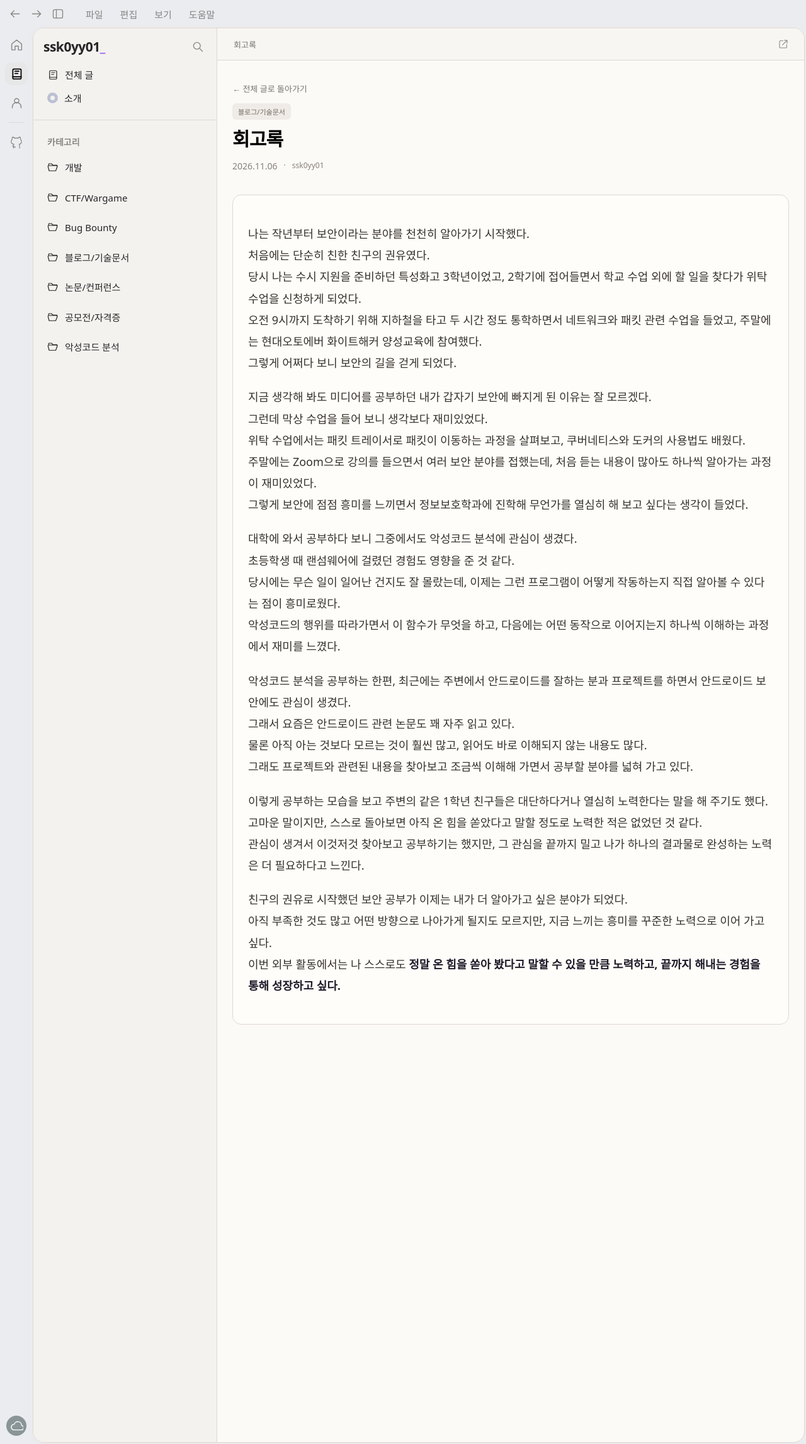
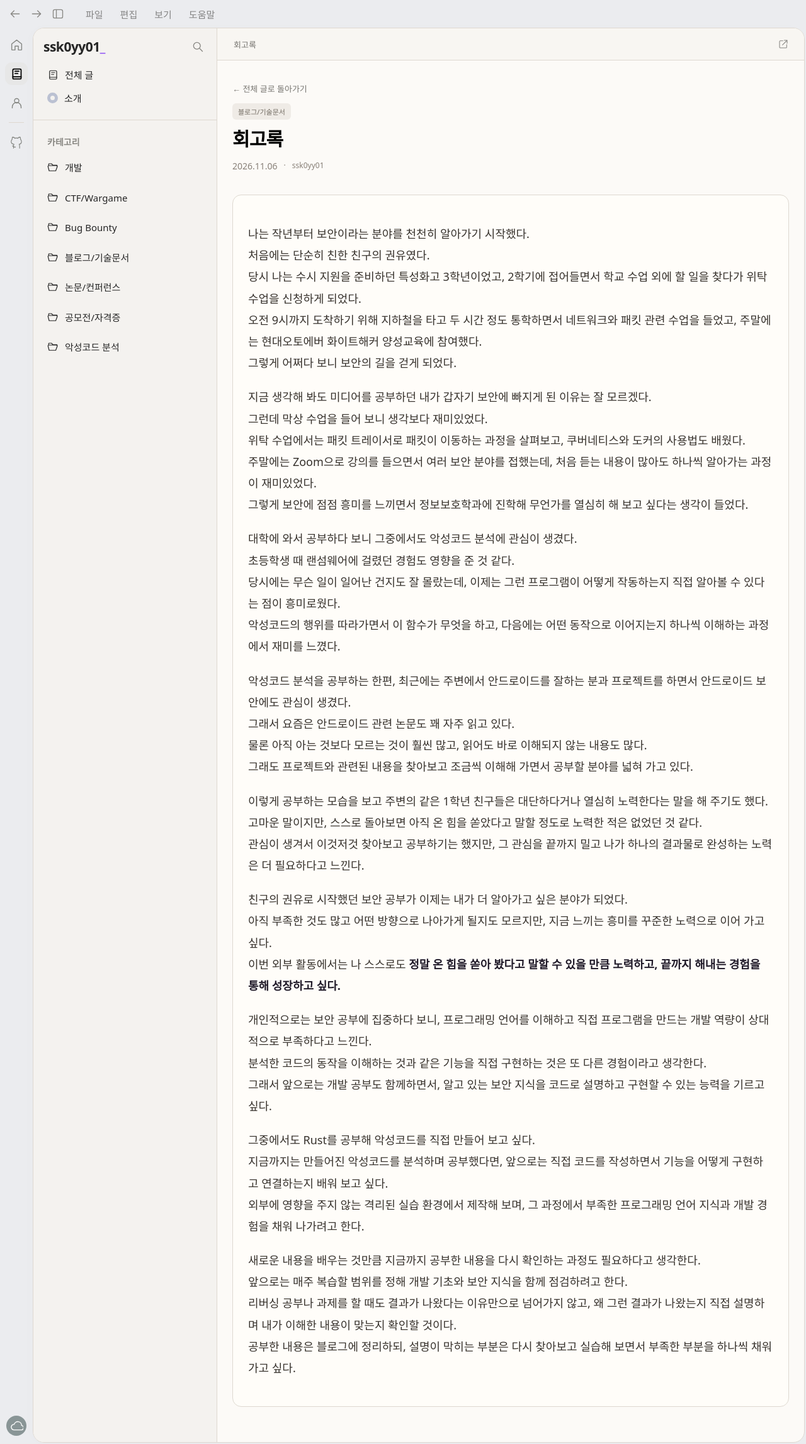
Before and after one commit to ssk0yy01/ssk0yy01.github.io, a Jekyll site: the page built from _posts/2026-11-06-retrospective.md, in a window 1280 px wide. Shown: the whole page at 63% size. Built offline with Jekyll 4.4.1, drawn with Linux system fonts in a browser that asks for light colours.

Commit message:
Add learning and improvement plans to retrospective

```diff
--- a/_posts/2026-11-06-retrospective.md
+++ b/_posts/2026-11-06-retrospective.md
@@ -18,3 +18,9 @@ topic: blog
 이렇게 공부하는 모습을 보고 주변의 같은 1학년 친구들은 대단하다거나 열심히 노력한다는 말을 해 주기도 했다. 고마운 말이지만, 스스로 돌아보면 아직 온 힘을 쏟았다고 말할 정도로 노력한 적은 없었던 것 같다. 관심이 생겨서 이것저것 찾아보고 공부하기는 했지만, 그 관심을 끝까지 밀고 나가 하나의 결과물로 완성하는 노력은 더 필요하다고 느낀다.
 
 친구의 권유로 시작했던 보안 공부가 이제는 내가 더 알아가고 싶은 분야가 되었다. 아직 부족한 것도 많고 어떤 방향으로 나아가게 될지도 모르지만, 지금 느끼는 흥미를 꾸준한 노력으로 이어 가고 싶다. 이번 외부 활동에서는 나 스스로도 **정말 온 힘을 쏟아 봤다고 말할 수 있을 만큼 노력하고, 끝까지 해내는 경험을 통해 성장하고 싶다.**
+
+개인적으로는 보안 공부에 집중하다 보니, 프로그래밍 언어를 이해하고 직접 프로그램을 만드는 개발 역량이 상대적으로 부족하다고 느낀다. 분석한 코드의 동작을 이해하는 것과 같은 기능을 직접 구현하는 것은 또 다른 경험이라고 생각한다. 그래서 앞으로는 개발 공부도 함께하면서, 알고 있는 보안 지식을 코드로 설명하고 구현할 수 있는 능력을 기르고 싶다.
+
+그중에서도 Rust를 공부해 악성코드를 직접 만들어 보고 싶다. 지금까지는 만들어진 악성코드를 분석하며 공부했다면, 앞으로는 직접 코드를 작성하면서 기능을 어떻게 구현하고 연결하는지 배워 보고 싶다. 외부에 영향을 주지 않는 격리된 실습 환경에서 제작해 보며, 그 과정에서 부족한 프로그래밍 언어 지식과 개발 경험을 채워 나가려고 한다.
+
+새로운 내용을 배우는 것만큼 지금까지 공부한 내용을 다시 확인하는 과정도 필요하다고 생각한다. 앞으로는 매주 복습할 범위를 정해 개발 기초와 보안 지식을 함께 점검하려고 한다. 리버싱 공부나 과제를 할 때도 결과가 나왔다는 이유만으로 넘어가지 않고, 왜 그런 결과가 나왔는지 직접 설명하며 내가 이해한 내용이 맞는지 확인할 것이다. 공부한 내용은 블로그에 정리하되, 설명이 막히는 부분은 다시 찾아보고 실습해 보면서 부족한 부분을 하나씩 채워 가고 싶다.
```
